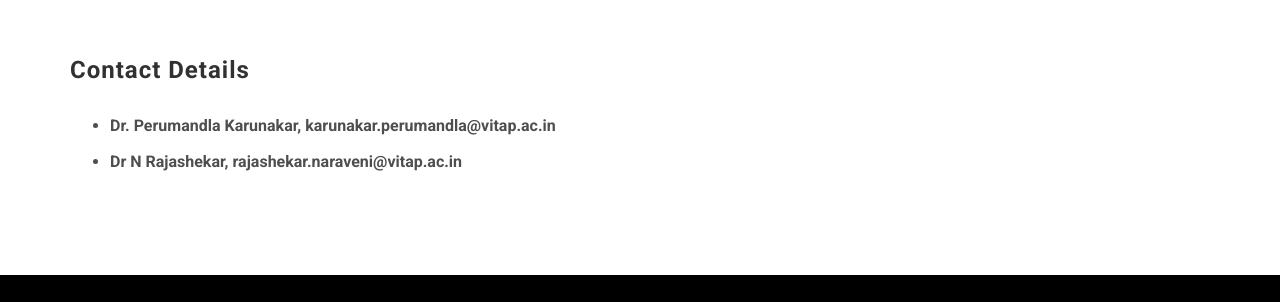
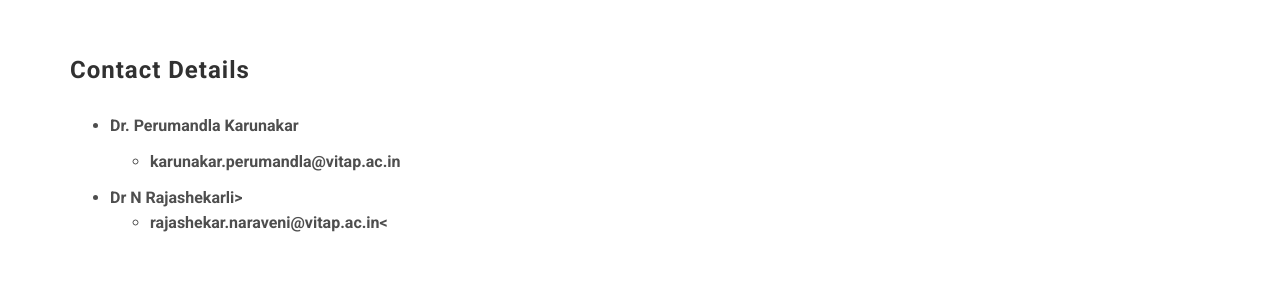
Before and after one commit to asishtech/test, a plain HTML site: page index.html in a window 1280 px wide. Shown: the part 9041-9343 px from the top of the page. Drawn offline with Linux system fonts and the light colour scheme; files whose address does not match are found by name.

Commit message:
Update index.html

```diff
--- a/index.html
+++ b/index.html
@@ -899,8 +899,14 @@
                 <div class="col-sm-7">
                     <h3 class="section-title">Contact Details</h3>
         <ul>
-            <li>Dr. Perumandla Karunakar, karunakar.perumandla@vitap.ac.in </li>
-            <li>Dr N Rajashekar, rajashekar.naraveni@vitap.ac.in</li>
+            <li>Dr. Perumandla Karunakar</li>
+            <ul>
+                <li>karunakar.perumandla@vitap.ac.in</li>
+            </ul>
+            <li>Dr N Rajashekarli>
+            <ul>
+                <li>rajashekar.naraveni@vitap.ac.in<</li>
+            </ul>
 
 
         </ul>
```
